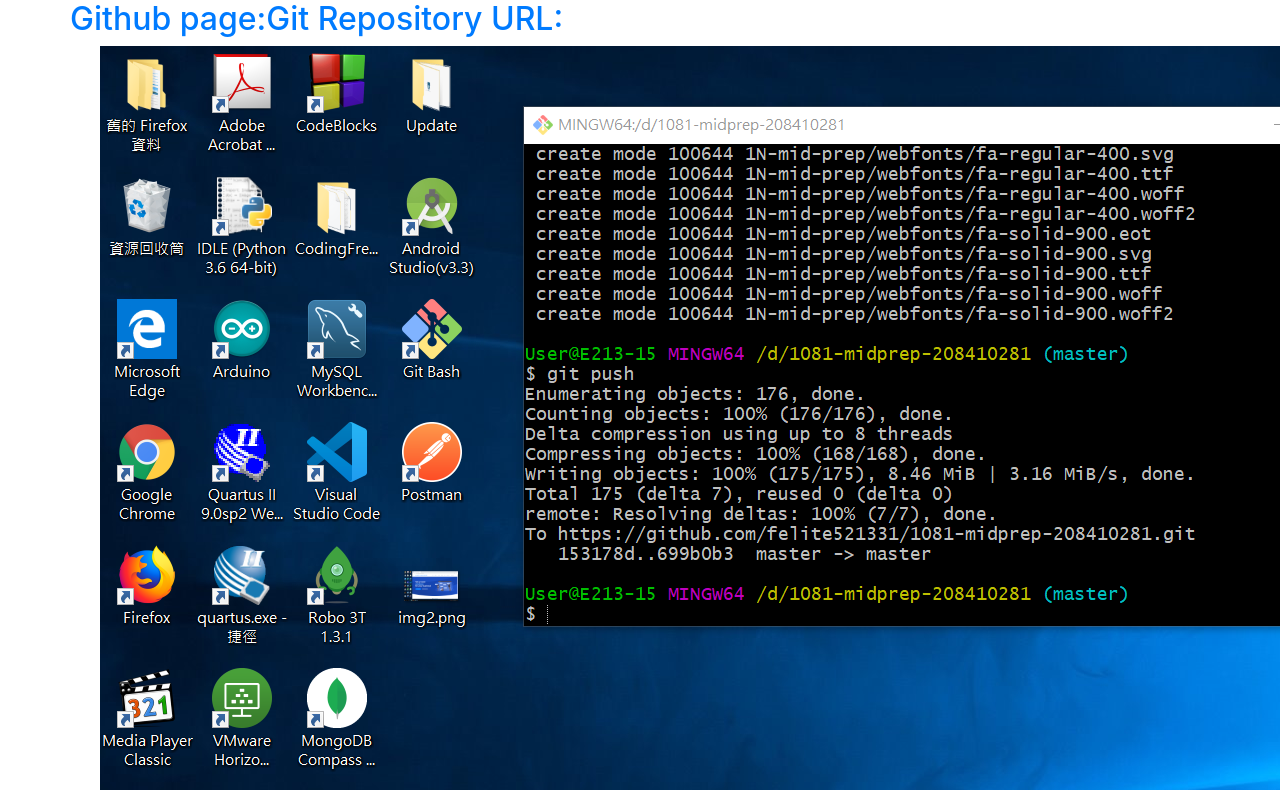
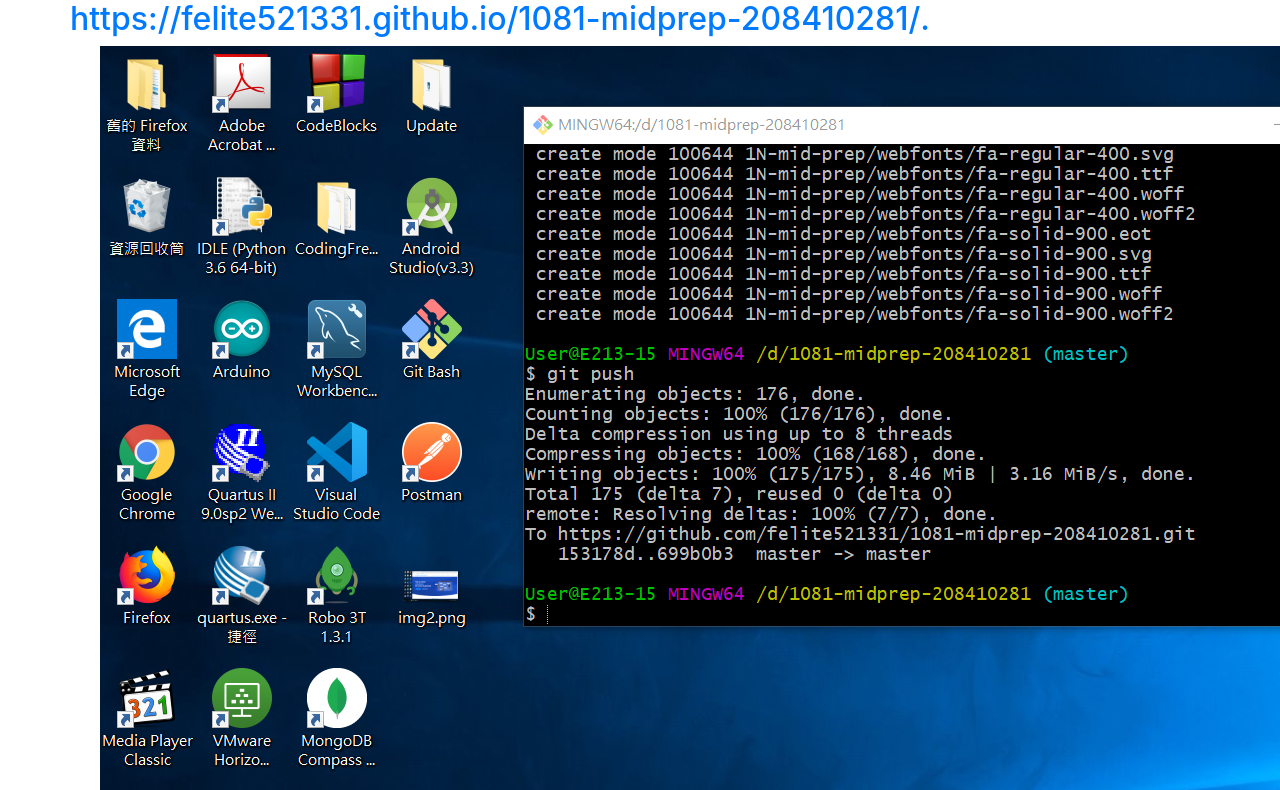
Before and after one commit to felite521331/1081-midprep-208410281, a plain HTML site: page 1N-mid-prep/p1/midterm.html in a window 1280 px wide. Shown: the top 790 px of the page. Drawn offline with Linux system fonts and the light colour scheme; files whose address does not match are found by name.

Commit message:
Update midterm.html

```diff
--- a/1N-mid-prep/p1/midterm.html
+++ b/1N-mid-prep/p1/midterm.html
@@ -13,11 +13,12 @@
       <div class="row">
         <a href="#">
           <h2>
-            Github page:
+            https://felite521331.github.io/1081-midprep-208410281/
           </h2>
         </a>
         <a href="#">
-          <h2>Git Repository URL:
+          <h2>
+            .
           </h2>
         </a>
       </div>
```
